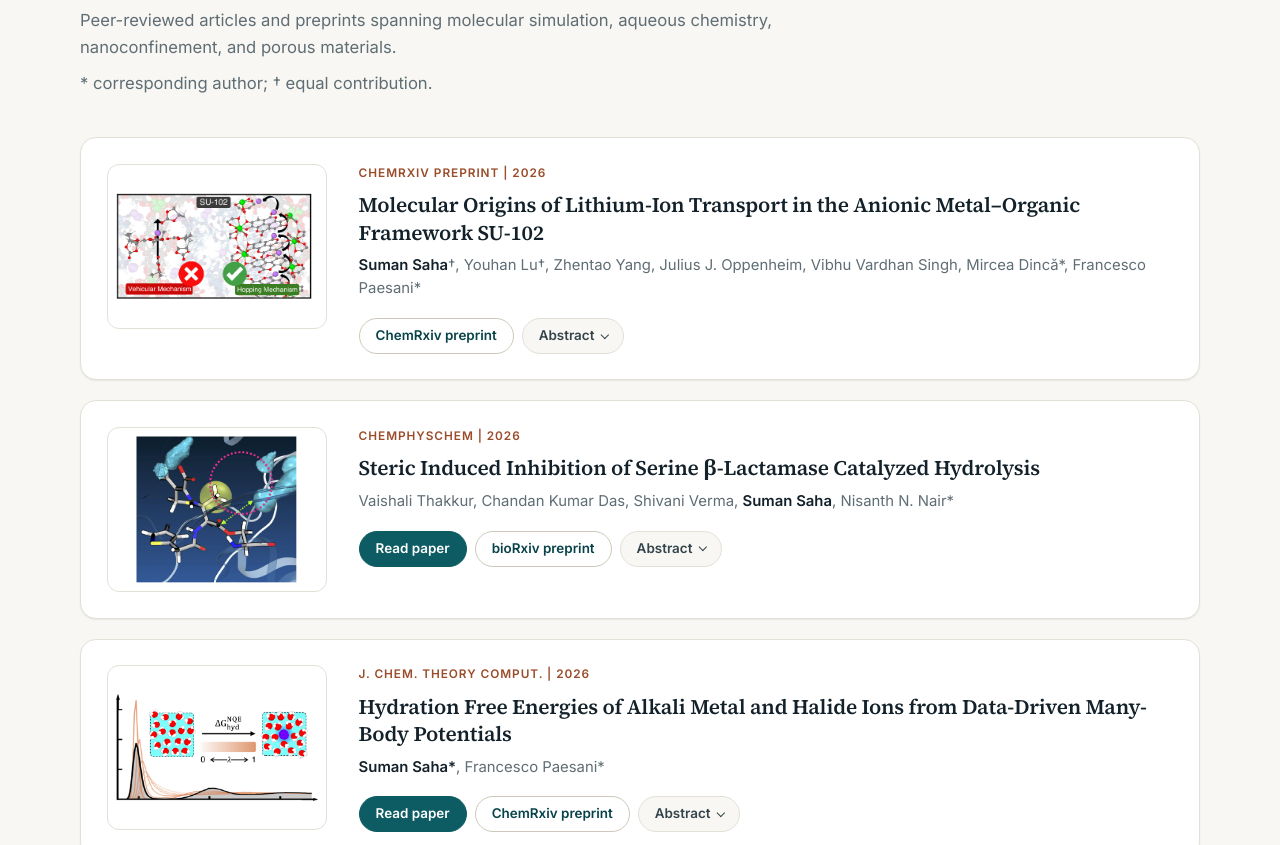
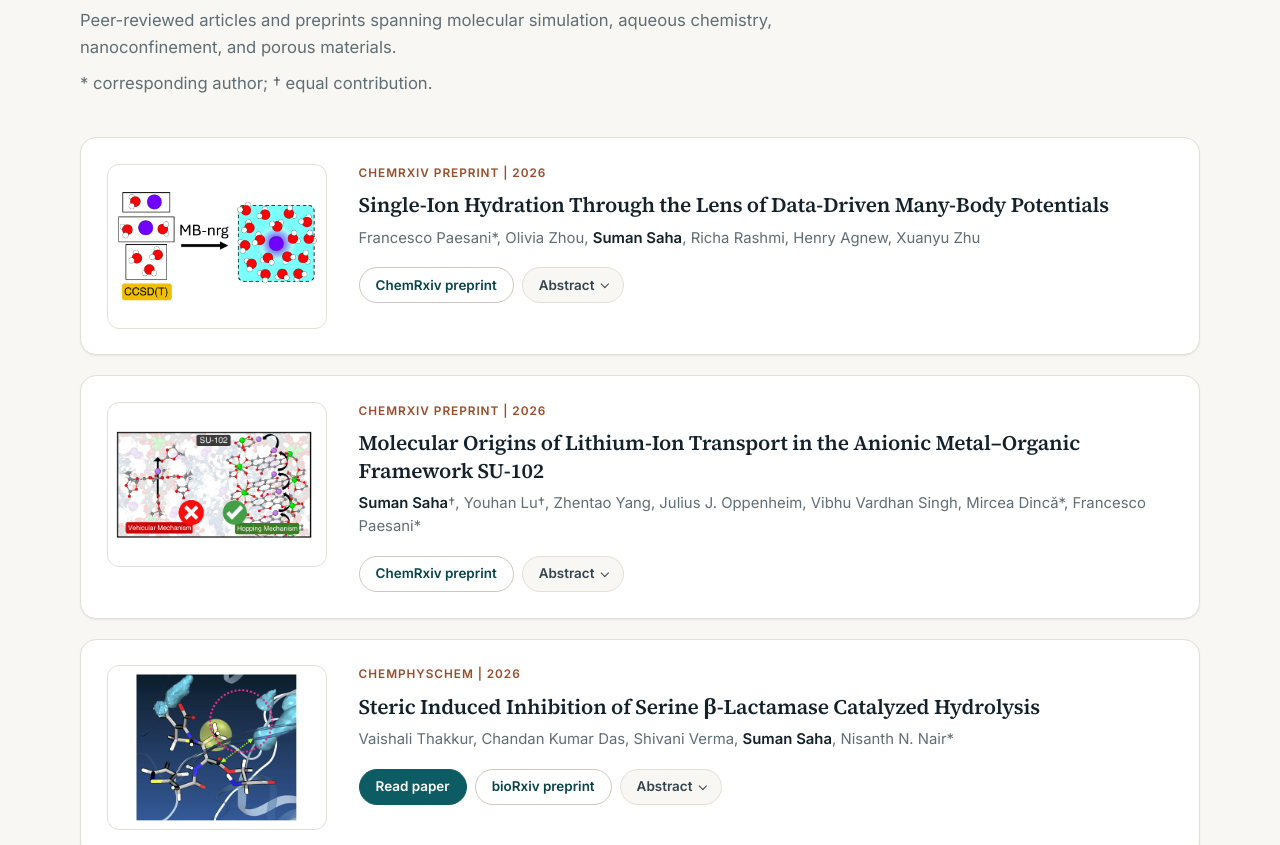
Before and after one commit to 24ssuman/personal_website, a plain HTML site: page index.html in a window 1280 px wide. Shown: the part 2980-3825 px from the top of the page. Drawn offline with Linux system fonts and the light colour scheme.

Commit message:
Show single-ion hydration preprint on homepage

```diff
--- a/index.html
+++ b/index.html
@@ -238,6 +238,22 @@
           </div>
 
           <div class="publication-section">
+            <article class="paper-card reveal-item">
+              <img src="assets/publications/single-ion-hydration.png?v=20261107" alt="Diagram showing CCSD(T) ion–water clusters informing an MB-nrg model for a hydrated ion" loading="lazy" decoding="async" />
+              <div class="paper-body">
+                <span class="paper-meta">ChemRxiv Preprint | 2026</span>
+                <h3 class="paper-title">Single-Ion Hydration Through the Lens of Data-Driven Many-Body Potentials</h3>
+                <p class="summary-authors">Francesco Paesani*, Olivia Zhou, <strong>Suman Saha</strong>, Richa Rashmi, Henry Agnew, Xuanyu Zhu</p>
+                <div class="paper-links">
+                  <a class="paper-link reprint-link" href="https://doi.org/10.26434/chemrxiv.15008896/v2" target="_blank" rel="noreferrer">ChemRxiv preprint</a>
+                  <button class="abstract-toggle" type="button" aria-expanded="false" aria-controls="abstract-9">Abstract</button>
+                </div>
+                <div class="paper-abstract" id="abstract-9">
+                  <p>Single-ion hydration provides a stringent test of molecular models because local ion–water interactions, collective polarization, nuclear quantum effects, and long-range electrostatics all contribute to experimentally measurable structure, spectra, and thermodynamics. Here we discuss how data-driven many-body potentials, in particular MB-pol for water and MB-nrg for hydrated ions, provide a physically transparent route from correlated electronic structure data to predictive simulations of ion hydration from clusters to bulk water and aqueous interfaces. We emphasize how this framework transforms single-ion hydration from a parameterization problem into a hierarchy of many-body observables, and we outline opportunities for connecting simulations directly with interfacial spectroscopy, hydration free energies, and complex electrolyte environments.</p>
+                </div>
+              </div>
+            </article>
+
             <article class="paper-card reveal-item">
               <img src="assets/publications/su102-lithium-transport.png?v=20261017" alt="TOC illustration contrasting vehicular lithium-ion transport with hopping through SU-102" loading="lazy" decoding="async" />
               <div class="paper-body">
@@ -625,7 +641,7 @@
           <a href="https://github.com/24ssuman" target="_blank" rel="noreferrer">GitHub</a>
         </nav>
       </div>
-      <p class="footer-meta">&copy; 2026 Suman Saha &middot; Last updated October 2026.</p>
+      <p class="footer-meta">&copy; 2026 Suman Saha &middot; Last updated November 2026.</p>
     </footer>
     <script src="assets/animation.js?v=20261107"></script>
   </body>
```
